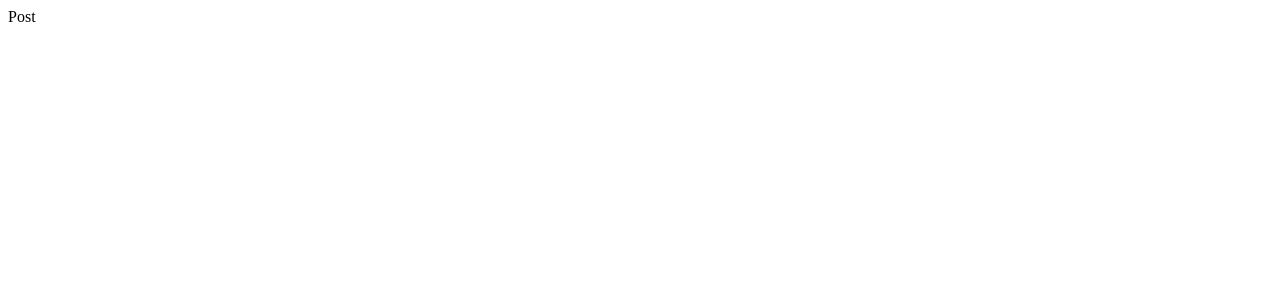
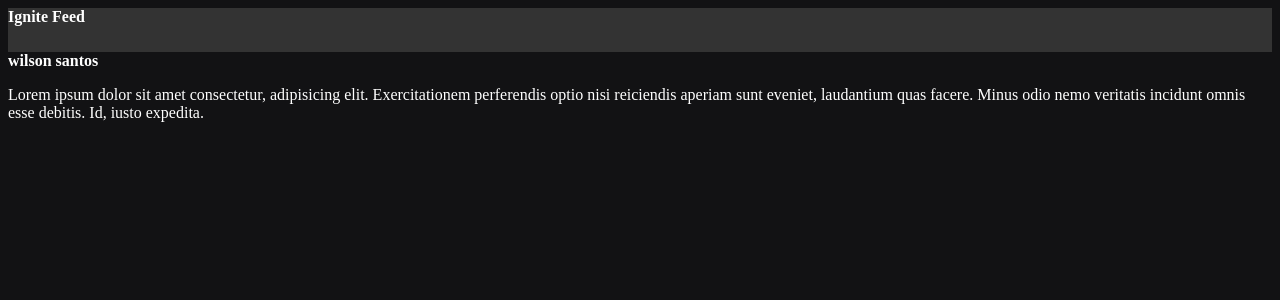
Before and after one commit to WGS-94/Feed-React-Fundamentals, a React (Vite) app: page / in a window 1280 px wide. Shown: the top 300 px of the page. Built offline with nearby package versions, Linux system fonts and the light colour scheme.

Commit message:
:fire: Starting to do the project

```diff
--- a/src/App.jsx
+++ b/src/App.jsx
@@ -1,9 +1,12 @@
 import { Post } from './components/Post';
+import { Header } from './components/Header';
+import './globalStyle.css';
 
 export function App() {
 
   return (
-    <div className="App">
+    <div>
+      <Header />
       <Post
         author="wilson santos"
         content="
--- /dev/null
+++ b/src/components/Header.jsx
@@ -0,0 +1,12 @@
+import React from 'react';
+import styles from './Header.module.css';
+
+export function Header() {
+  return (
+    <div>
+      <header className={styles.header}>
+        <strong>Ignite Feed</strong>
+      </header>
+    </div>
+  )
+}
--- /dev/null
+++ b/src/components/Header.module.css
@@ -0,0 +1,4 @@
+.header {
+  background: #333;
+  height: 44px;
+}
--- a/src/components/Post.jsx
+++ b/src/components/Post.jsx
@@ -1,7 +1,10 @@
 import React from 'react'
 
-export function Post() {
+export function Post(props) {
   return (
-    <div>Post</div>
+    <div>
+      <strong>{props.author}</strong>
+      <p>{props.content}</p>
+    </div>
   )
 }
--- /dev/null
+++ b/src/globalStyle.css
@@ -0,0 +1,4 @@
+body {
+  background: #121214;
+  color: #fff;
+}
```
